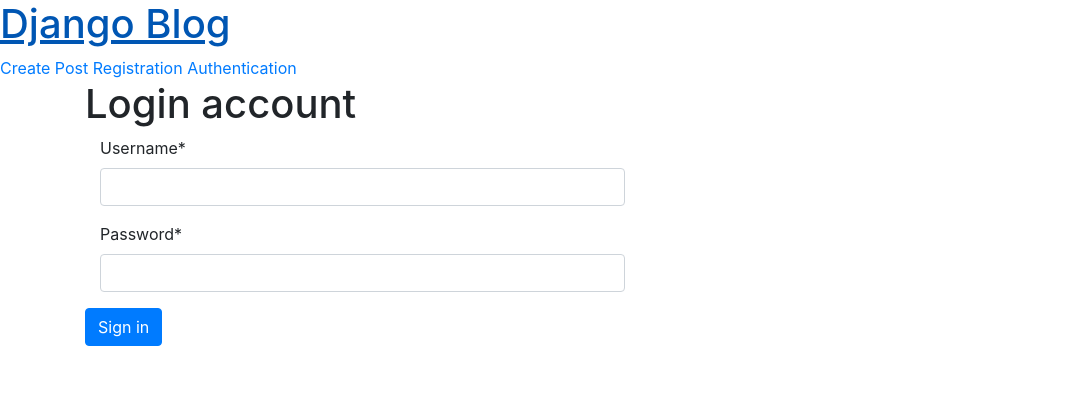
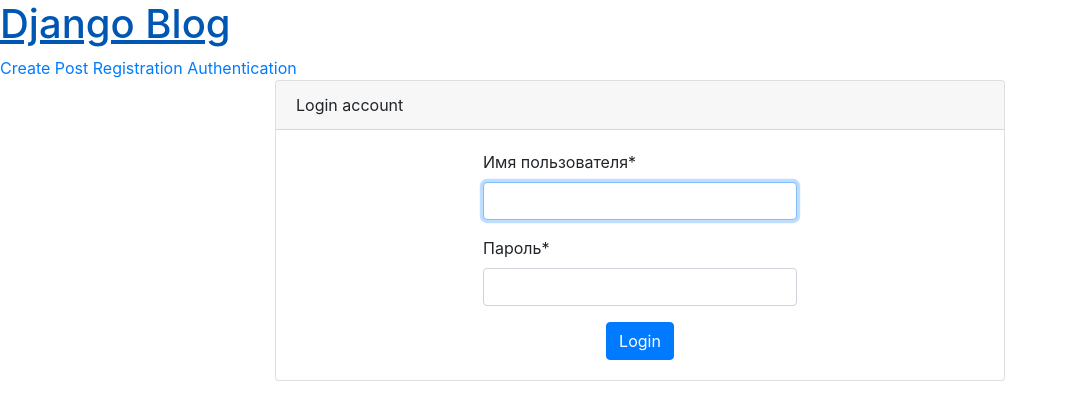
Before and after one commit to eldar34/baseDjango, a Django app: page /post/login/?next=/post/create/ in a window 1280 px wide. Shown: the top 420 px of the page, without its empty margins (0-1068 px from the left). Run offline with Django 3.2, Linux system fonts and the light colour scheme; some libraries are stand-ins or nearby versions.

Commit message:
LoginView and LogoutView

```diff
--- a/blog/urls.py
+++ b/blog/urls.py
@@ -7,8 +7,8 @@ urlpatterns = [
     path('post/<int:pk>/', views.PostDetail.as_view(), name='post_detail'),
     path('post/<int:pk>/update/', views.UpdatePost.as_view(), name='post_update'),
     path('post/registration/', views.post_registration, name='post_registration'),
-    path('post/login/', views.post_login, name='post_login'),
-    path('post/logout/', views.post_logout, name='post_logout'),
+    path('post/login/', views.LoginPost.as_view(), name='post_login'),
+    path('post/logout/', views.LogoutPost.as_view(), name='post_logout'),
     path('post/create/', views.CreatePost.as_view(), name='post_create'),
     path('post/<int:pk>/delete/', views.DeletePost.as_view(), name='post_delete')
 ]
--- a/blog/views.py
+++ b/blog/views.py
@@ -10,6 +10,7 @@ from django.contrib.auth.mixins import LoginRequiredMixin
 from django.views.generic.edit import CreateView, UpdateView, DeleteView
 from django.urls import reverse_lazy
 from django.views.generic import ListView, DetailView
+from django.contrib.auth.views import LoginView, LogoutView
 
 
 # Create your views here.
@@ -58,21 +59,11 @@ class DeletePost(LoginRequiredMixin, DeleteView):
     # template_name_suffix = '_edit_form'
     success_url = reverse_lazy('post_list')
 
+class LoginPost(LoginView):
+    template_name = 'blog/registration/post_login.html'
 
-def post_edit(request, pk):
-
-    post = get_object_or_404(Post, pk=pk)
-    if request.method == "POST":
-        form = PostForm(request.POST, instance=post)
-        if form.is_valid():
-            post = form.save(commit=False)
-            post.author = request.user
-            post.published_date = timezone.now()
-            post.save()
-            return redirect('post_detail', pk=post.pk)
-    else:
-        form = PostForm(instance=post)
-    return render(request, 'blog/post_edit.html', {'form': form})
+class LogoutPost(LogoutView):
+    template_name = 'blog/registration/post_login.html'
 
 def post_registration(request):
 
@@ -89,37 +80,3 @@ def post_registration(request):
     return render(request, 'blog/registration/post_registration.html', {
         'form': f
     })
-
-def post_login(request):
-
-    if request.method == 'POST':
-
-        form = PostAuth(request.POST)
-        print(form.is_valid())
-        print('hello')
-        if form.is_valid():
-            cd = form.cleaned_data
-            user = authenticate(username=cd['username'], password=cd['password'])
-            if user is not None:
-                if user.is_active:
-                    login(request, user)
-                    return redirect('post_list')
-                    # return HttpResponse('Authenticated successfully')
-                else:
-                    # return HttpResponse('Disabled account')
-                    messages.success(request, 'Disabled account')
-                    return redirect('post_login')
-            else:
-                # return HttpResponse('Invalid login')
-                messages.success(request, 'Invalid login')
-                return redirect('post_login')
-    else:
-        form = PostAuth()
-
-    return render(request, 'blog/registration/post_login.html', {
-        'form': form
-    })
-
-def post_logout(request):
-    logout(request)
-    return redirect('post_list')
--- a/mysite/settings.py
+++ b/mysite/settings.py
@@ -142,6 +142,8 @@ CRISPY_TEMPLATE_PACK = 'bootstrap4'
 
 LOGIN_REDIRECT_URL = 'post_list'
 
+LOGOUT_REDIRECT_URL = 'post_list'
+
 
 # Static files (CSS, JavaScript, Images)
 # https://docs.djangoproject.com/en/1.9/howto/static-files/
--- a/templates/blog/registration/post_login.html
+++ b/templates/blog/registration/post_login.html
@@ -17,19 +17,34 @@
     </ul>
     {% endif %}
 
-        <h1>Login account</h1>
-
+    <div class="row justify-content-center">
+        <div class="col-md-8">
+            <div class="card">
+                <div class="card-header">Login account</div>
+                <div class="card-body">
+                    <div class="col-md-6 offset-md-3">
                         <form method="post">
                             {% csrf_token %}
-            <div class="form-group col-md-6 mb-0">
+
+
+                            <div class="form-group">
                                 {{ form.username|as_crispy_field }}
                             </div>
-            <div class="form-group col-md-6 mb-0">
+                            <div class="form-group">
                                 {{ form.password|as_crispy_field }}
                             </div>
+                            <div class="text-center">
+                                <button type="submit" class="btn btn-primary">Login</button>
+                            </div>
+                        </form>
+                    </div>
+                </div>
 
-            <button type="submit" class="btn btn-primary">Sign in</button>
-        </form>
+
+            </div>
+        </div>
+    </div>
+
 </div>
 
 {% endblock %}
```
Also changed, not shown: templates/blog/forms/post_edit_form.html (+17 -7 lines). Lines whose indentation alone changed are shown as unchanged.
